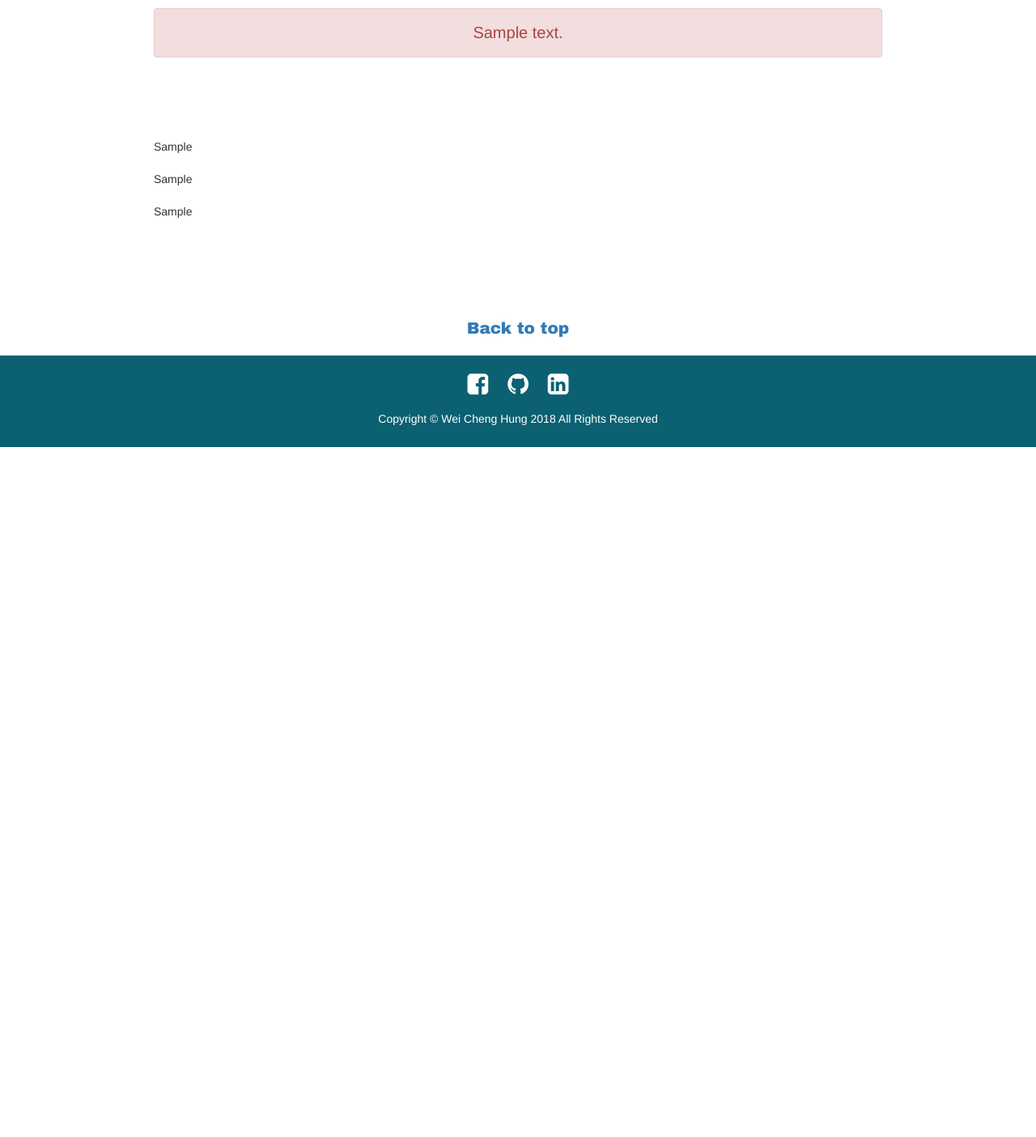
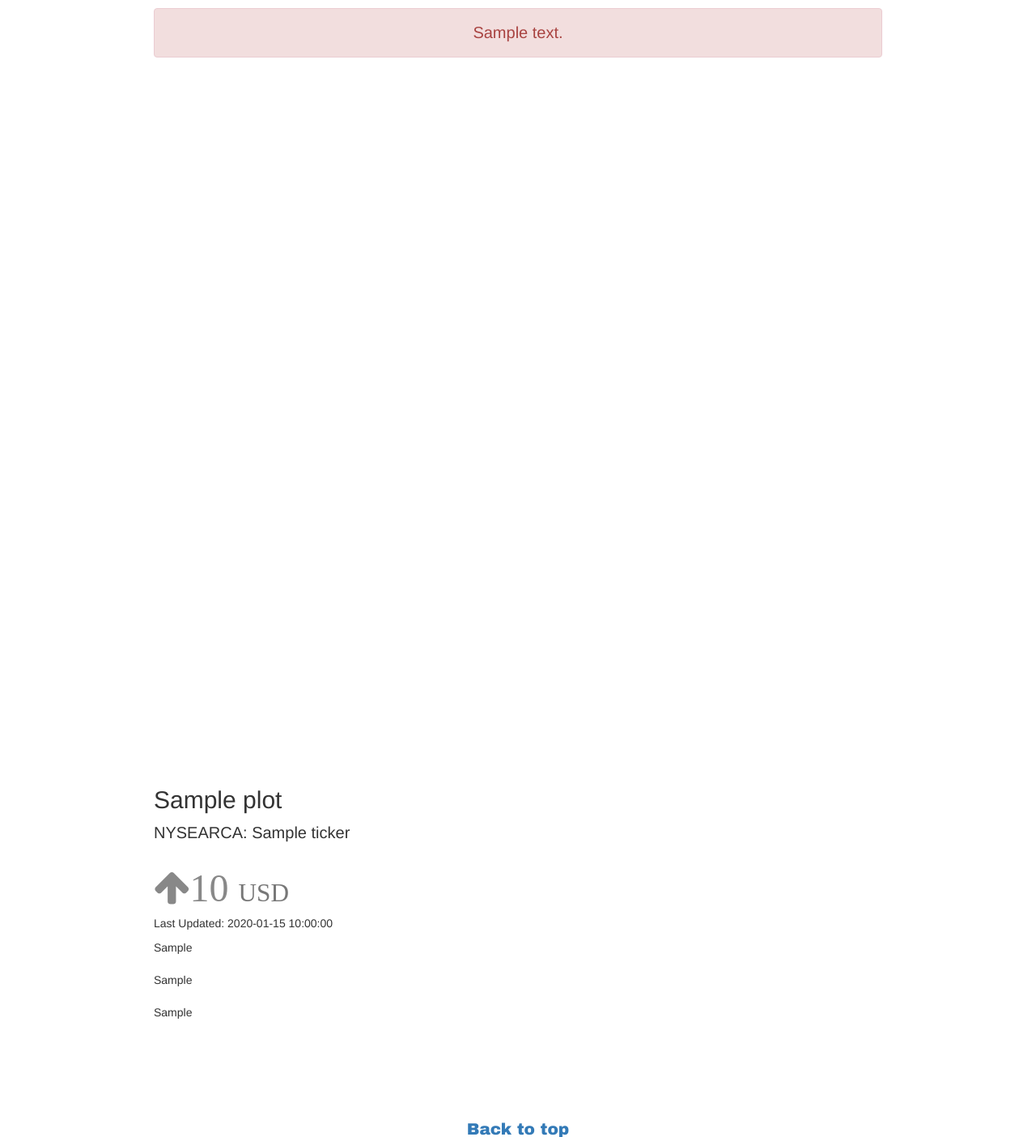
Before and after one commit to s777610/stock-etf-investment-full-stack, a Flask app: template src/templates/search.html in a window 1280 px wide. Shown: the part 244-1648 px from the top of the page at 81% size. Before the commit the page ends 796 px from the top, so only its background shows below. Run offline with Flask 2, Linux system fonts and the light colour scheme; the template is opened without the code that fills it: most values are stand-ins (such as "Sample title", 1, 10 or a date in 2020); some libraries are stand-ins or nearby versions.

Commit message:
fix ticker not found bug

```diff
--- a/src/templates/search.html
+++ b/src/templates/search.html
@@ -4,10 +4,10 @@
 
     <div class="container-plot">
         {% if text %}
-        <div style="text-align: center; font-size: 20px" class="alert alert-danger" role="alert">{{ text }}</div>
-        <div class="barrier"></div>
-        <div class="barrier"></div>
-        {% else %}
+        <div style="text-align: center; font-size: 20px; margin-bottom: 900px;" class="alert alert-danger" role="alert">{{ text }}</div>
+        {% endif %}
+
+      {% if plot %}
         <h1 style="font-size: 30px">{{ plot.name }}</h1>
         <p id="top" style="font-size: 20px">NYSEARCA: {{ plot.ticker }}</p>
 
@@ -16,10 +16,8 @@
         {% else %}
             <h1 class="fa fa-arrow-down" style="color: {{plot.name_color}};font-size:48px">{{ plot.current_price }} <small>USD</small></h1>
         {% endif %}
+        <p>Last Updated: {{ plot.last_updated }}</p>
 
-
-        <p>Last Updated: {{ plot.last_updated }}</p>
-        {% endif %}
 
 
 
@@ -37,6 +35,7 @@
 </div>
 
     </div>
+{% endif %}
 
 <div class="backtotop">
     <p><a href="#top">Back to top</a></p>
```
